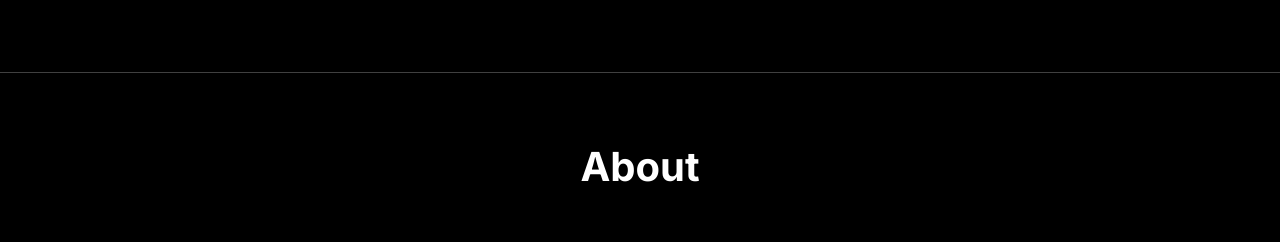
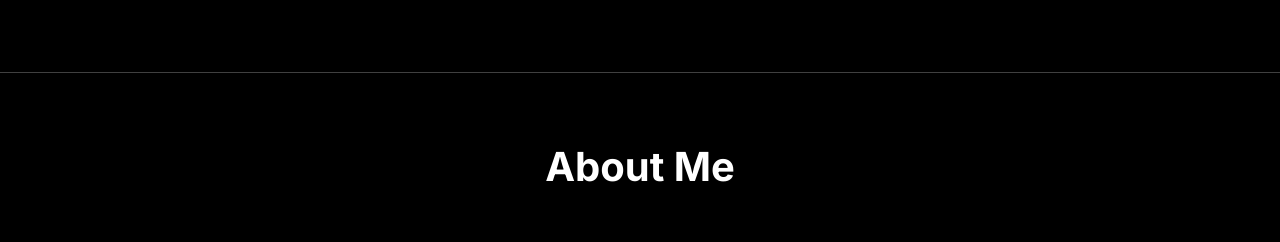
Before and after one commit to JoyTriza/Portfolio, a plain HTML site: page index.html in a window 1280 px wide. Shown: the part 860-1102 px from the top of the page. Drawn offline with nearby package versions, Linux system fonts and the light colour scheme.

Commit message:
Mt Portfolio

```diff
--- a/index.html
+++ b/index.html
@@ -45,7 +45,7 @@
     <div class="container-fluid page2">
         <div class="row align-items-center">
                 <div class="section">
-                    <p class="fs-1 fw-bold text-center my-5 ">About</p>
+                    <p class="fs-1 fw-bold text-center my-5 ">About Me</p>
                 </div>
                 <br>
                 <div class="col-lg-5 flex-column">
```
